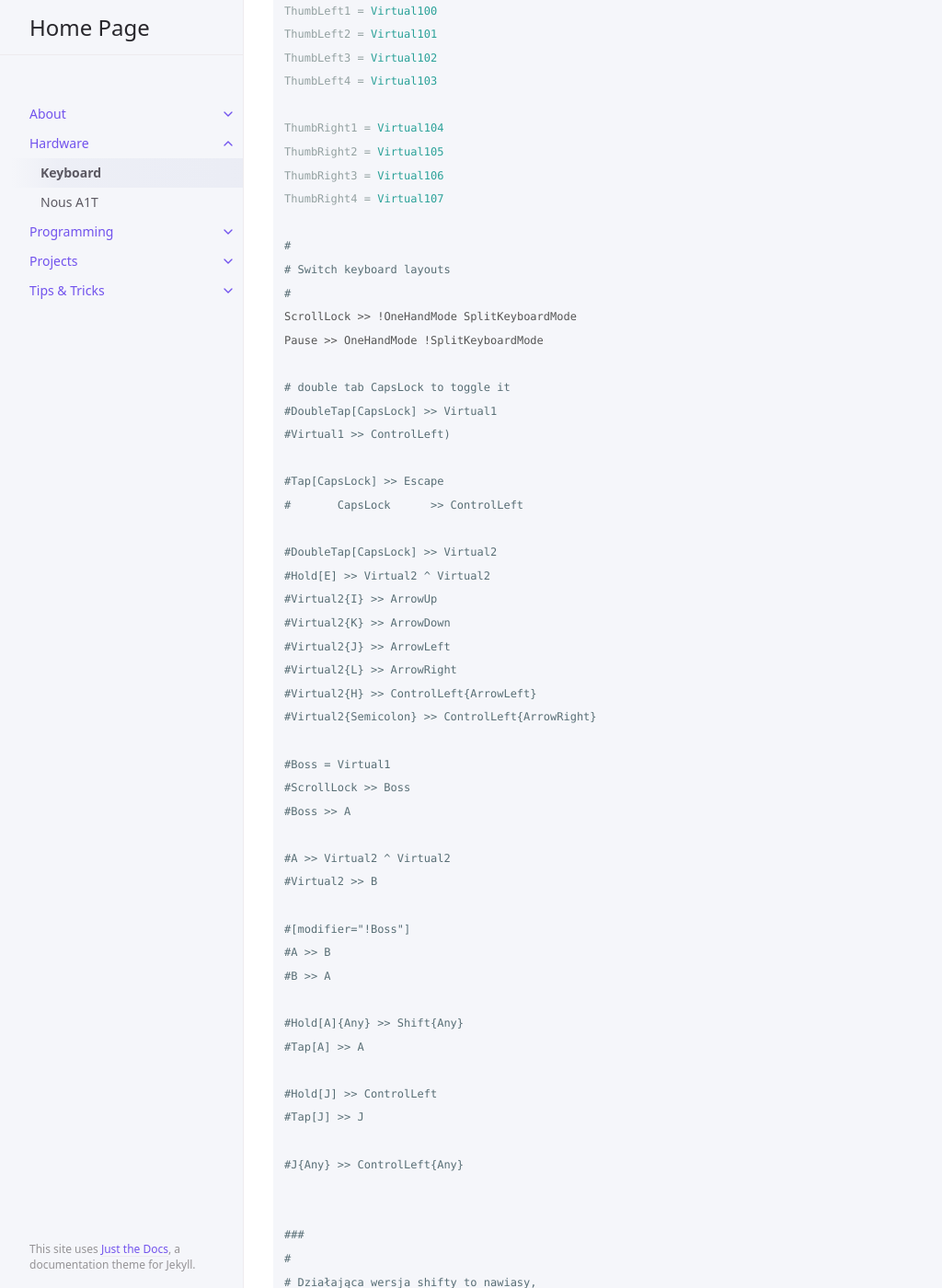
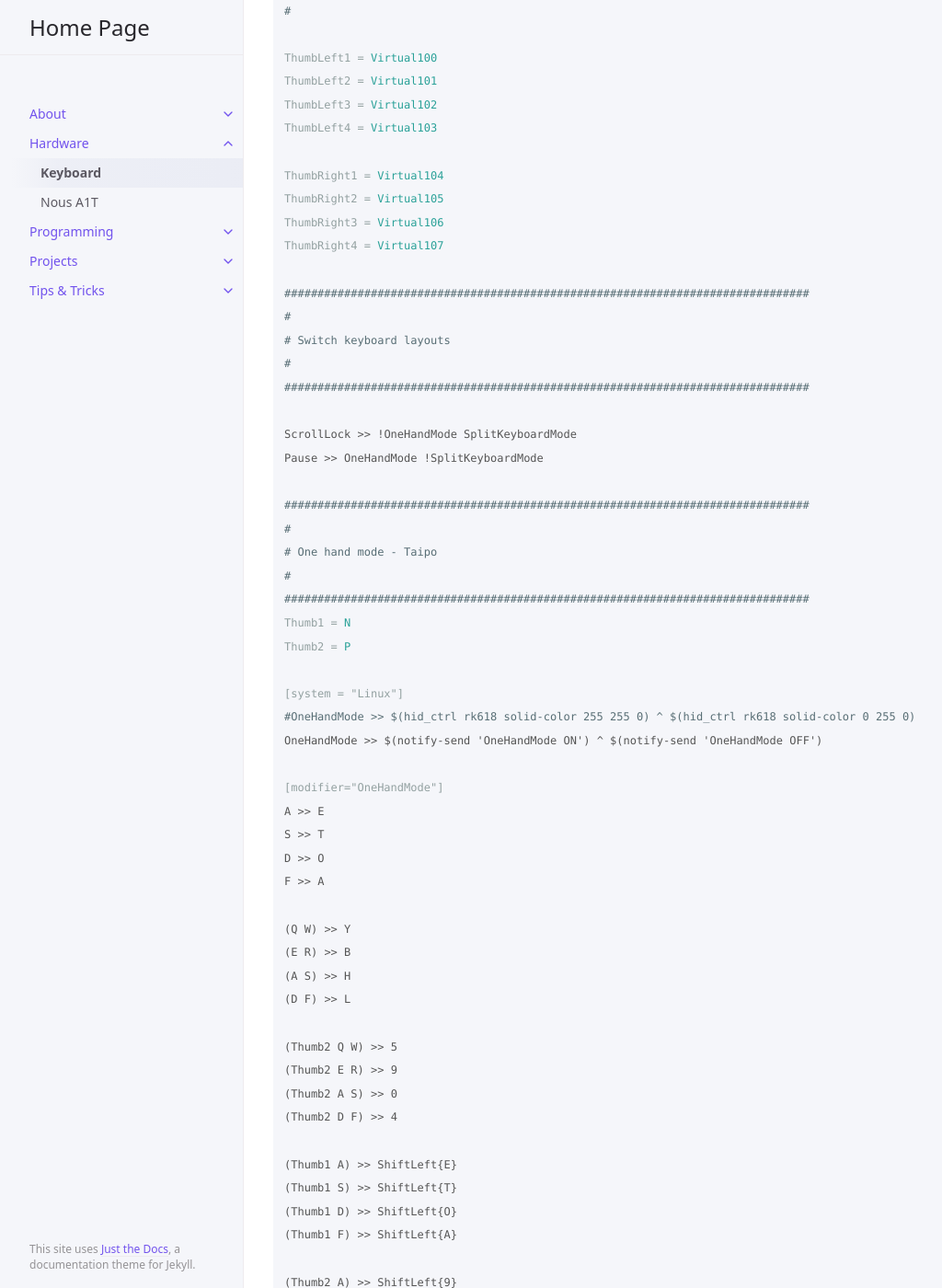
Before and after one commit to marek-g/marek-g.github.io, a Jekyll site: the page built from posts/hardware/keyboard.md, in a window 1280 px wide and 1400 px high, scrolled down 2214 px. Shown: the whole window at 92% size, without its empty margins (107-1131 px from the left). Built offline with Jekyll 4.4.1, drawn with Linux system fonts in a browser that asks for light colours; some of the changed text lies outside the part shown.

Commit message:
Update keyboard.md

```diff
--- a/posts/hardware/keyboard.md
+++ b/posts/hardware/keyboard.md
@@ -100,84 +102,14 @@ ThumbRight2 = Virtual105
 ThumbRight3 = Virtual106
 ThumbRight4 = Virtual107
 
+###############################################################################
 #
 # Switch keyboard layouts
 #
+###############################################################################
+
 ScrollLock >> !OneHandMode SplitKeyboardMode
 Pause >> OneHandMode !SplitKeyboardMode
-
-# double tab CapsLock to toggle it
-#DoubleTap[CapsLock] >> Virtual1
-#Virtual1 >> ControlLeft)
-
-#Tap[CapsLock] >> Escape
-#	CapsLock      >> ControlLeft
-
-#DoubleTap[CapsLock] >> Virtual2
-#Hold[E] >> Virtual2 ^ Virtual2
-#Virtual2{I} >> ArrowUp
-#Virtual2{K} >> ArrowDown
-#Virtual2{J} >> ArrowLeft
-#Virtual2{L} >> ArrowRight
-#Virtual2{H} >> ControlLeft{ArrowLeft}
-#Virtual2{Semicolon} >> ControlLeft{ArrowRight}
-
-#Boss = Virtual1
-#ScrollLock >> Boss
-#Boss >> A
-
-#A >> Virtual2 ^ Virtual2
-#Virtual2 >> B
-
-#[modifier="!Boss"]
-#A >> B
-#B >> A
-
-#Hold[A]{Any} >> Shift{Any}
-#Tap[A] >> A
-
-#Hold[J] >> ControlLeft
-#Tap[J] >> J
-
-#J{Any} >> ControlLeft{Any}
-
-
-###
-#
-# Działająca wersja shifty to nawiasy,
-# ale psuje chyba opcję ctrl + shift + strzałki
-#
-##
-#ShiftLeft{Any} >> ShiftLeft{Any}
-#ShiftLeft >> "("
-#ShiftRight{Any} >> ShiftRight{Any}
-#ShiftRight >> ")"
-
-#Space{F} >> Control
-#Space{Any} >> Control{Any}
-
-#? Tap[Space] >> Space
-#Hold[Space] >> ControlLeft
-
-
-#Hold[ShiftLeft] >> ShiftLeft
-#Hold[ShiftLeft]{Any} >> ShiftLeft{Any}
-#Tap[ShiftLeft] >> "("
-
-#Hold[ShiftRight] >> ShiftRight
-#Tap[ShiftRight] >> ")"
-
-#Ext = CapsLock
-#Ext >>
-#Ext{S}               >> Alt
-#Ext{D}               >> Shift
-#Ext{F} >> Control
-#Ext{I}               >> ArrowUp
-#Ext{K}               >> ArrowDown
-#Ext{J}               >> ArrowLeft
-#Ext{L}               >> ArrowRight
-
-#CapsLock >> Backspace
 
 ###############################################################################
 #
@@ -334,14 +268,48 @@ N >> ShiftRight
 # Extend key
 #
 
-Extend >>
-Extend{S}               >> Alt
-Extend{D}               >> Shift
-Extend{F} >> Control
-Extend{I}               >> ArrowUp
-Extend{K}               >> ArrowDown
-Extend{J}               >> ArrowLeft
-Extend{L}               >> ArrowRight
+Ext >>
+
+# modifiers
+Ext{S}    >> Alt
+Ext{D}    >> Shift
+Ext{F}    >> Control
+
+# cursor keys
+Ext{I}    >> ArrowUp
+Ext{K}    >> ArrowDown
+Ext{J}    >> ArrowLeft
+Ext{L}    >> ArrowRight
+Ext{U}    >> Home
+Ext{O}    >> End
+Ext{Y}    >> PageUp
+Ext{H}    >> PageDown
+
+Ext{Semicolon} >> Backspace
+Ext{Q}         >> Escape
+Ext{P}         >> Delete
+
+Ext{X}               >> edit_cut
+Ext{C}               >> edit_copy
+Ext{V}               >> edit_paste
+Ext{E}               >> find
+Ext{Z}               >> edit_undo
+(Ext Shift){Z}       >> edit_redo
+#Ext{F}               >> find
+
+# the Ext modifier together with other keys should have no effect
+Ext{Any}  >>
+
+#
+# default mappings for abstract commands
+#
+
+edit_copy            >> Control{C}
+edit_cut             >> Control{X}
+edit_paste           >> Control{V}
+edit_undo            >> Control{Z}
+edit_redo            >> Control{Y}
+find                 >> Control{F}
 
 #
 # symbols layer
```
Also changed, not shown: other parts of posts/hardware/keyboard.md (+12 -8 lines).
